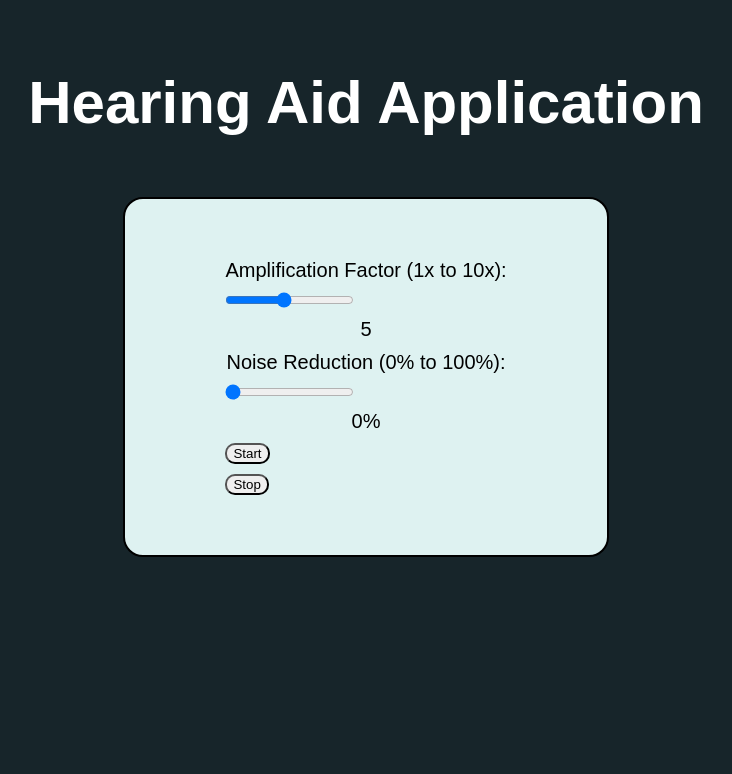
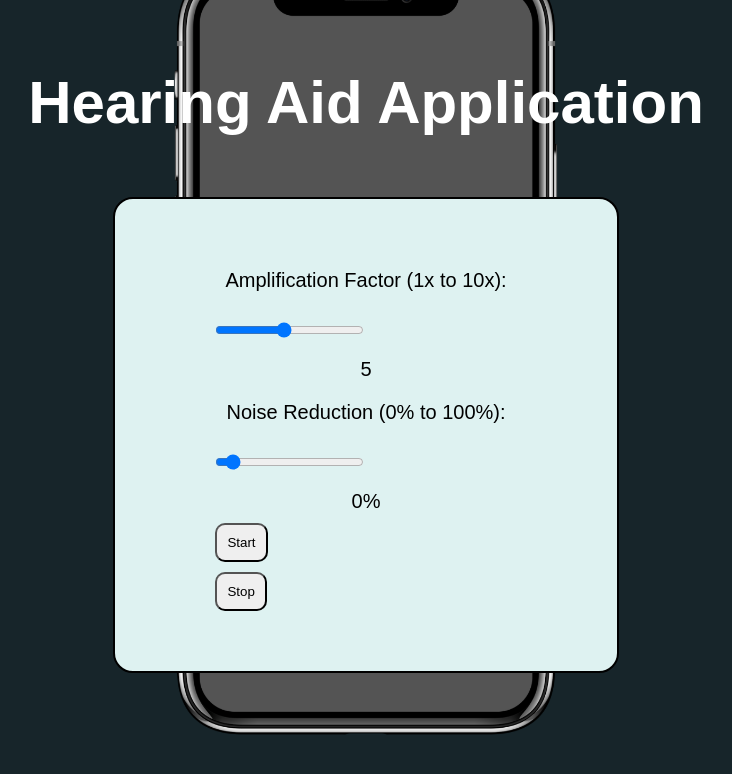
Before and after one commit to tusharma08/hearing-aid-web-app, a Flask app: page / in a window 1280 px wide. Shown: the top 774 px of the page, without its empty margins (274-1006 px from the left). Run offline with Flask 2, Linux system fonts and the light colour scheme; some libraries are stand-ins or nearby versions.

Commit message:
new file:   static/IMG_20241022_223423_773.png 	modified:   static/styles.css

```diff
--- a/static/styles.css
+++ b/static/styles.css
@@ -5,6 +5,10 @@ body {
     font-size: 30px;
     color: white;
     background-color: #17252a;
+    background-image: url('/static/IMG_20241022_223423_773.png');
+    background-size: cover;
+    background-position: center;
+    background-repeat: no-repeat;
 }
 
 .control-panel {
@@ -20,7 +24,7 @@ body {
 
 label, input, button {
     border-radius: 1px solid blue;
-    padding 10px;
+    padding: 10px;;
     border-radius: 10px;
     font-weight: 500;
     display: block;
```
Also changed, not shown: static/IMG_20241022_223423_773.png (added).
